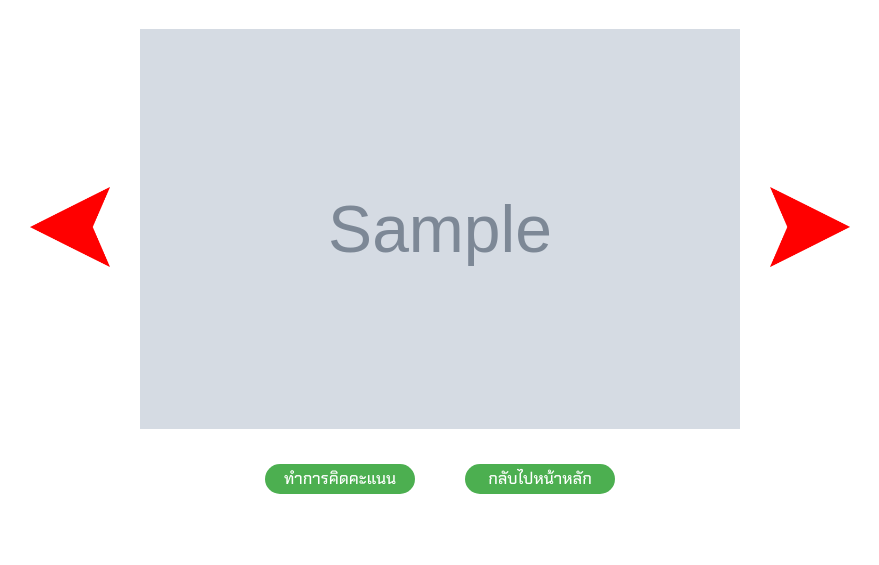
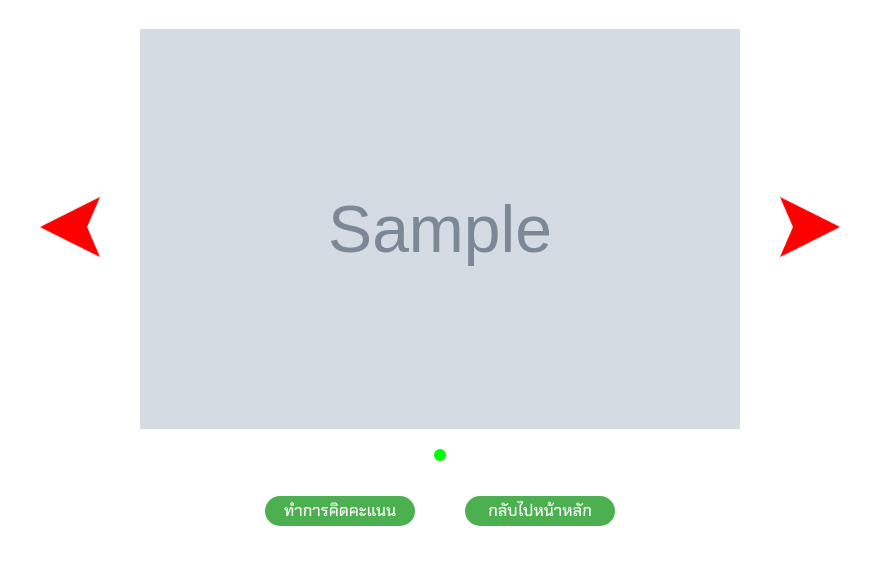
Before and after one commit to MichaelTrizel/NSC-MuayThai-Grading, a Flask app: template templates/check.html in a window 1280 px wide. Shown: the part 149-714 px from the top of the page, without its empty margins (200-1079 px from the left). Run offline with Flask 2, Linux system fonts and the light colour scheme; the template is opened without the code that fills it: most values are stand-ins (such as "Sample title", 1, 10 or a date in 2020); grey boxes marked "Sample" are stand-in pictures.

Commit message:
NSC Grading Program V1.12.2

```diff
--- a/templates/check.html
+++ b/templates/check.html
@@ -32,8 +32,8 @@
             background-color: white;
         }
         .left-arrow {
-            width: 80px;
-            height: 80px;
+            width: 60px;
+            height: 60px;
         }
         #right-button {
             width: 100px;
@@ -42,8 +42,8 @@
             background-color: white;
         }
         .right-arrow {
-            width: 80px;
-            height: 80px;
+            width: 60px;
+            height: 60px;
         }
         .button_style {
             font-family: 'Chakra Petch', sans-serif;
@@ -63,6 +63,16 @@
 		.button_style:hover {
 			background-color: #3e8e41;
 		}
+        .circle {
+            width: 12px;
+            height: 12px;
+            border-radius: 50%;
+            margin: 0 5px;
+            background-color: black;
+        }
+        .circle.active {
+            background-color: rgb(0, 255, 0);
+        }
     </style>
 </head>
 <body>
@@ -75,6 +85,11 @@
             <img id="img" src="{{ url_for('pose_images', filename=pose_images[0]) }}" alt="Image" style="max-width:100%; max-height:100vh;">
             <button id="right-button" style="margin-left: 20px;"><img src="{{ url_for('image', filename='right_arrow.png') }}" class="right-arrow"></button>
         </div>
+        <div id="indicator" style="display:flex; justify-content:center; margin-top:20px;">
+            {% for image in pose_images %}
+                <div class="circle {% if loop.index0 == 0 %}active{% endif %}"></div>
+            {% endfor %}
+        </div>
 
         <div class="container">
             <button class="button_style" onclick="window.location.href='/grading'">ทำการคิดคะแนน</button>
@@ -85,9 +100,23 @@
     <script>
         var index = 0;
         var images = [ {% for image in pose_images %}'{{ image }}', {% endfor %}];
+        var startX;
+        var startY;
 
         function showImage() {
             document.getElementById("img").src = "{{ url_for('pose_images', filename='') }}" + images[index];
+            updateIndicator();
+        }
+
+        function updateIndicator() {
+            var circles = document.querySelectorAll(".circle");
+            circles.forEach(function(circle, i) {
+                if (i == index) {
+                    circle.classList.add("active");
+                } else {
+                    circle.classList.remove("active");
+                }
+            });
         }
 
         document.getElementById("left-button").addEventListener("click", function() {
@@ -107,6 +136,40 @@
             }
             showImage();
         });
+
+        document.getElementById("img").addEventListener("mousedown", function(e) {
+            startX = e.clientX;
+            startY = e.clientY;
+        });
+
+        document.getElementById("img").addEventListener("mouseup", function(e) {
+            var endX = e.clientX;
+            var endY = e.clientY;
+            var diffX = endX - startX;
+            var diffY = endY - startY;
+            if (Math.abs(diffX) > Math.abs(diffY)) {
+                if (diffX > 0) {
+                    // drag to the right
+                    if (index == 0) {
+                        index = images.length - 1;
+                    } else {
+                        index--;
+                    }
+                } else {
+                    // drag to the left
+                    if (index == images.length - 1) {
+                        index = 0;
+                    } else {
+                        index++;
+                    }
+                }
+                showImage();
+            }
+        });
+
+        document.getElementById("img").addEventListener("mousemove", function(e) {
+            e.preventDefault();
+        });
     </script>
 </body>
 </html>
```
Also changed, not shown: templates/index.html (+20 -17 lines).
